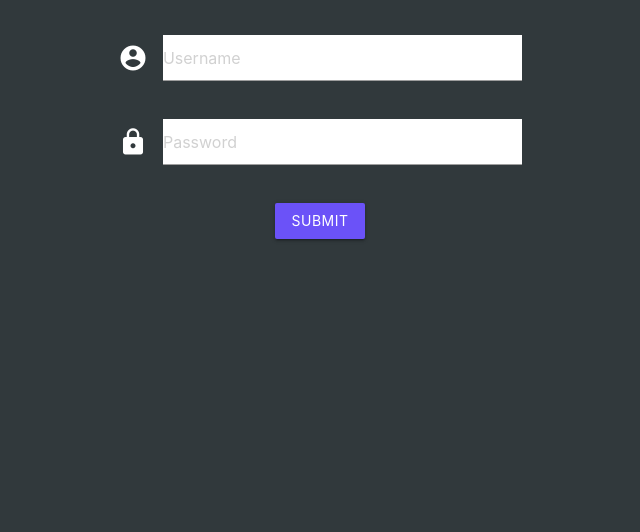
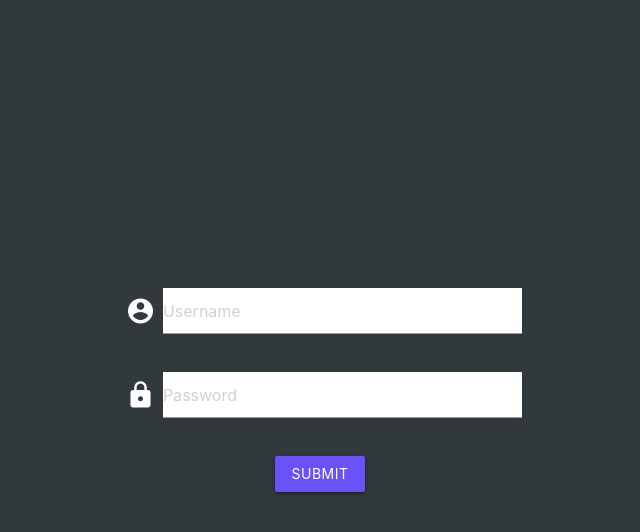
Before and after one commit to a9kitkumar/shift-manager-ta9, an Angular app: page /login in a window 1280 px wide. Shown: the top 532 px of the page, without its empty margins (320-960 px from the left). Built offline with nearby package versions, Linux system fonts and the light colour scheme.

Commit message:
centerlized login form

```diff
--- a/src/app/components/auth/auth.component.css
+++ b/src/app/components/auth/auth.component.css
@@ -1,6 +1,3 @@
-.margin {
-  margin-top: 20px;
-}
 
 .button-background {
   background: #6b52f8
@@ -60,3 +57,7 @@
   .margin-rows {
     margin-bottom: 0px;
   }
+
+  .my-wrapper {
+    height: 100%;
+  }
--- a/src/app/components/auth/auth.component.html
+++ b/src/app/components/auth/auth.component.html
@@ -1,4 +1,4 @@
-<div class="row valign-wrapper margin">
+<div class="row valign-wrapper center-align my-wrapper">
     <form class="col s8" [formGroup]="loginForm" (ngSubmit)="login()">
       <div class="row margin-rows">
         <div class="input-field col s6">
```
